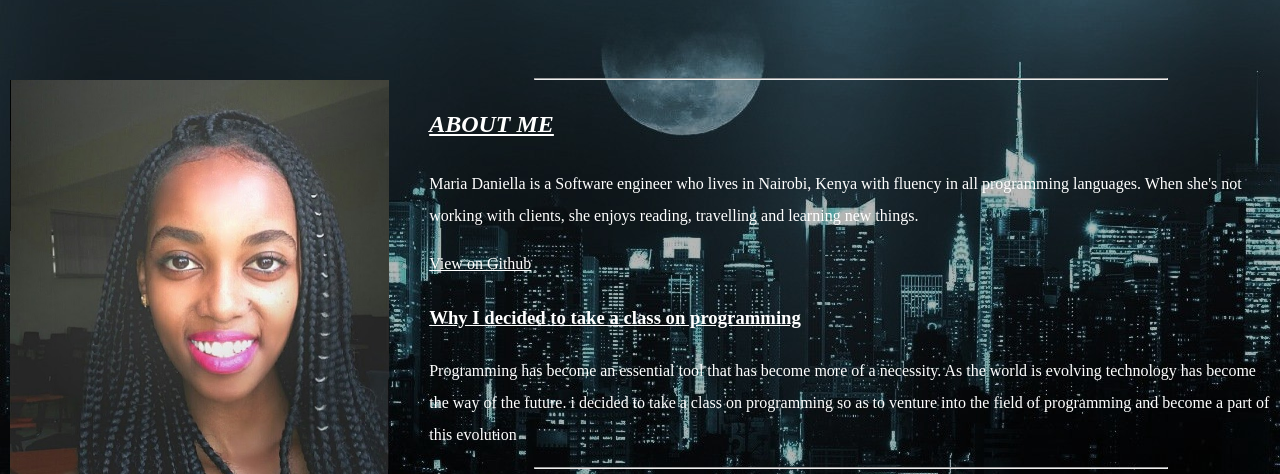
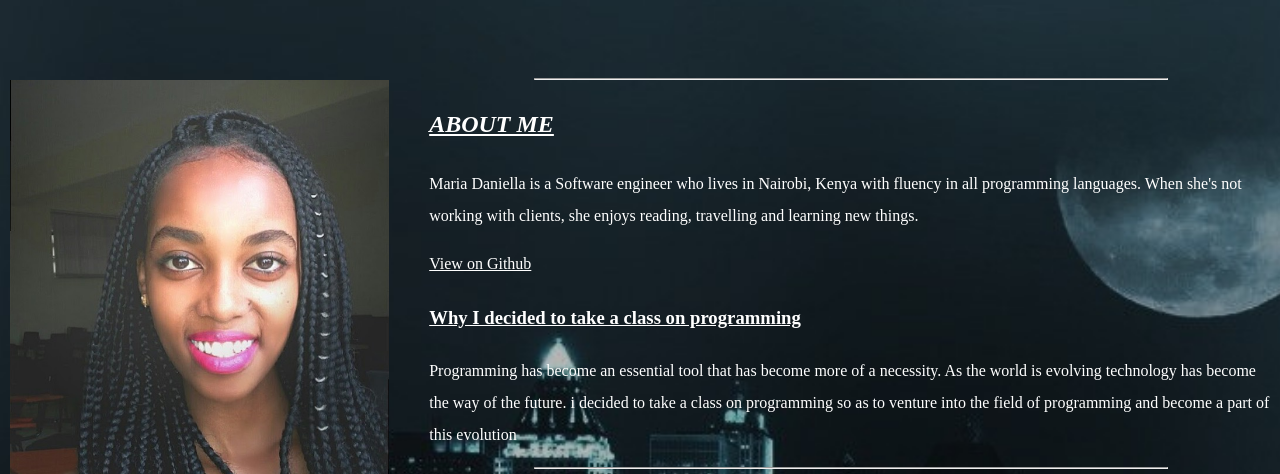
Before and after one commit to Maria-Daniella/my-portfolio, a plain HTML site: page index.html in a window 1280 px wide. Shown: the part 106-580 px from the top of the page. Drawn offline with Linux system fonts and the light colour scheme.

Commit message:
change background property

```diff
--- a/css/styles.css
+++ b/css/styles.css
@@ -15,7 +15,9 @@
   color:
 }
 body{
-  background-image: url("computer.jpg");
+  background-image: url("../images/computer.jpg");
+  background-repeat: no-repeat;
+  background-size: cover;
   color:white;
   line-height: 2.0;
 }
--- a/index.html
+++ b/index.html
@@ -8,7 +8,7 @@
 
     <div class="intro">
       <h1><strong>MARIA DANIELLA</strong></h1><br>
-      <span><img src="image.jpg" alt="a photo of me taking in the beauty of life" width="30%" length="50px" class= "image"></span>
+      <span><img src="images/image.jpg" alt="a photo of me taking in the beauty of life" width="30%" length="50px" class= "image"></span>
       <hr width=50%>
       <h2 class="main"><em><u>ABOUT ME</u></em></h2>
       <p>Maria Daniella is a Software engineer who lives in Nairobi, Kenya with fluency in all programming languages. When she's not working with clients, she enjoys reading, travelling and learning new things. </p>
@@ -19,8 +19,8 @@
     </div>
     <div class="links">
 
-    <a href="https://www.instagram.com/?hl=en"><img src="instagram.jpg" alt="Instagram"></a>&&&
-    <a href="https://ke.linkedin.com/"><img src="linkedin.jpg" alt="Linkedin"></a>
+    <a href="https://www.instagram.com/?hl=en"><img src="images/instagram.jpg" alt="Instagram"></a>&nbsp;
+    <a href="https://ke.linkedin.com/"><img src="images/linkedin.jpg" alt="Linkedin"></a>
     </div>
 
     <div class="section">
```
Also changed, not shown: images/computer.jpg (renamed from css/computer.jpg), images/image.jpg (renamed from image.jpg), images/instagram.jpg (renamed from instagram.jpg), images/linkedin.jpg (renamed from linkedin.jpg), images/me.jpg (renamed from me.jpg), 2 other files.
